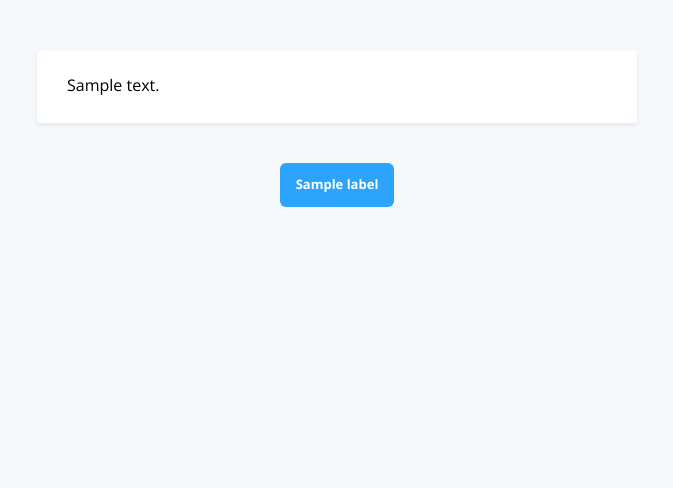
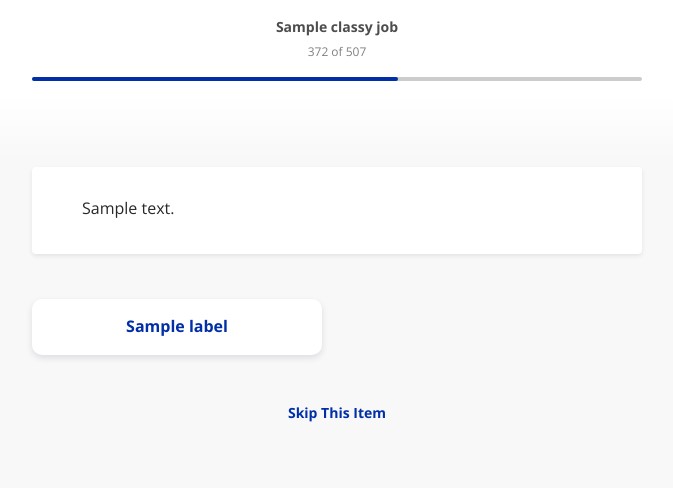
Before and after one commit to felixterpstra/classy, a Flask app: template templates/classy-text.html in a window 1280 px wide. Shown: the top 488 px of the page, without its empty margins (303-976 px from the left). Run offline with Flask 2, Linux system fonts and the light colour scheme; tables that the repository leaves empty hold one stand-in row (values such as "Sample post"); the template is opened without the code that fills it: values that come from a table or form of the project are taken from there, most other values are stand-ins (such as "Sample title", 1, 10 or a date in 2020); data that the repository does not hold is empty; style sheets or scripts are compiled from the project's sources; parts of the project's set-up code (start-up, migrations or seed data) failed here and were passed over; some libraries are stand-ins or nearby versions.

Commit message:
Latest style

```diff
--- a/app.py
+++ b/app.py
@@ -55,8 +55,10 @@ def classy_text(job_id):
         filter(ClassyText.id.notin_(sub_query)).\
         filter(ClassyText.classy_job_id == job_id).first()
 
+    classy_job = db.session.query(ClassyJob).get(job_id)
+
     ##print(classy_text.classification_text, file=sys.stderr)
-    return render_template('classy-text.html', classy_labels=classy_labels, classy_text=classy_text)
+    return render_template('classy-text.html', classy_job=classy_job, classy_labels=classy_labels, classy_text=classy_text)
 
 
 @app.route('/about/')
--- a/static/css/general.less
+++ b/static/css/general.less
@@ -1,13 +1,41 @@
+@text-dark: rgb(40,40,40);
+@blue: #002FA7;
+
 html, body {
   font-family: 'Open Sans', sans-serif;
-  background: #f6f9fc;
+  background: rgb(248,248,248);
+  -webkit-font-smoothing: antialiased;
 }
 
 .home, .textView {
+  position: absolute;
+  top: 0;
+  left: 0;
+  width: 100%;
+  height: 160px;
+  background: -moz-linear-gradient(top, rgba(255,255,255,1) 60%, rgba(255,255,255,0) 100%);
+  background: -webkit-linear-gradient(top, rgba(255,255,255,1) 60%,rgba(255,255,255,0) 100%);
+  background: linear-gradient(to bottom, rgba(255,255,255,1) 60%,rgba(255,255,255,0) 100%);
 }
 
 
 // Home
+
+.welcome {
+  text-align: center;
+  padding: 50px 0 30px;
+}
+
+.welcomeTitle {
+  font-size: 20px;
+  color: rgb(40,40,40);
+  margin-bottom: 6px;
+}
+
+.welcomeSubtitle {
+  font-size: 13px;
+  color: rgb(128,128,128);
+}
 
 .jobCardGrid {
   padding: 50px;
@@ -18,27 +46,27 @@ html, body {
 }
 
 .jobCard {
-  box-shadow: 0 2px 4px rgba(50, 50, 93, .1);
+  box-shadow: 0 3px 6px rgba(50, 50, 93, .13);
   background: white;
-  border-radius: 4px;
+  border-radius: 10px;
   text-decoration: none;
-  padding: 23px 30px 26px;
+  padding: 21px 30px 26px;
   transition: all 150ms;
 
   &:hover {
-    box-shadow: 0 4px 10px rgba(50, 50, 93, .18);
+    box-shadow: 0 5px 8px rgba(50, 50, 93, .18);
     transform: translateY(-2px);
 
     .jobCardTitle {
-      color: rgb(44,164,252);
+      color: #003DD9;
     }
   }
 }
 
 .jobCardTitle {
-  font-size: 15px;
-  font-weight: 700;
-  color: #424770;
+  font-size: 16px;
+  font-weight: 600;
+  color: @blue;
   margin-bottom: 6px;
   transition: all 150ms;
 }
@@ -52,13 +80,50 @@ html, body {
 // Text View
 
 .textView {
-  padding: 50px 5% 50px;
   text-align: center;
 }
 
+.textHeader {
+  padding: 16px 0 0;
+}
+
+.textHeaderTitle {
+  font-size: 14px;
+  font-weight: 600;
+  color: rgb(77,77,77);
+  margin-bottom: 6px;
+}
+
+.textHeaderSubtitle {
+  font-size: 12px;
+  color: rgb(128,128,128);
+  margin-bottom: 2px;
+}
+
+.progressBar {
+  display: inline-block;
+  width: 610px;
+  background: rgb(204,204,204);
+  height: 4px;
+  border-radius: 2px;
+  position: relative;
+}
+
+.progressBarActive {
+  position: absolute;
+  left: 0;
+  top: 0;
+  width: 60%;
+  background: @blue;
+  height: 4px;
+  border-radius: 2px;
+}
+
+
 .main {
+  padding: 80px 5% 50px;
   width: 90%;
-  max-width: 600px;
+  max-width: 610px;
   display: inline-block;
 }
 
@@ -67,21 +132,54 @@ html, body {
   box-shadow: 0 2px 4px rgba(50, 50, 93, .1);
   background: white;
   border-radius: 4px;
-  padding: 23px 30px 26px;
-  margin-bottom: 30px;
+  padding: 27px 50px 31px;
+  margin-bottom: 45px;
+  font-size: 16px;
+  color: rgb(40,40,40);
+  line-height: 1.8;
 }
 
 .classLabelContainer {
+  display: grid;
+  grid-gap: 30px 30px;
+  grid-template-columns: repeat(auto-fill, minmax(250px, 1fr));
+  align-items: start;
+  margin-bottom: 45px;
 }
 
 .classButton {
-  margin: 10px;
-  font-size: 13px;
-  border-radius: 6px;
-  padding: 12px 16px 14px;
-  background: rgb(44,164,252);
+  font-size: 16px;
+  font-weight: 700;
+  background: white;
   border: none;
-  color: white;
-  font-weight: 700;
+  color: @blue;
   font-family: 'Open Sans', sans-serif;
+  box-shadow: 0 3px 6px rgba(50, 50, 93, .13);
+  border-radius: 10px;
+  text-decoration: none;
+  padding: 16px 30px 18px;
+  transition: all 150ms;
+  cursor: pointer;
+
+  &:hover {
+    box-shadow: 0 5px 8px rgba(50, 50, 93, .18);
+    transform: translateY(-2px);
+
+    .jobCardTitle {
+      color: #003DD9;
+    }
+  }
 }
+
+.ignoreButton {
+  font-size: 14px;
+  font-weight: 600;
+  color: @blue;
+  display: inline-block;
+}
+
+.ignoreButtonIcon {
+  background: url('nav-arrow@2x.png') 0 0 / 12px 32px;
+  width: 12px;
+  height: 16px;
+}
--- a/templates/classy-text.html
+++ b/templates/classy-text.html
@@ -6,6 +6,13 @@
 
 {% block main %}
   <div class="textView">
+    <div class="textHeader">
+      <div class="textHeaderTitle">{{classy_job.name}}</div>
+      <div class="textHeaderSubtitle">372 of 507</div>
+      <div class="progressBar">
+        <div class="progressBarActive"></div>
+      </div>
+    </div>
     <div class="main">
       <form action="" method="post" name="frmClassification" >
         <input type="hidden" name="classy_text_id" value="{{classy_text.id}}" />
@@ -16,6 +23,10 @@
             <button type="submit" class="classButton" name="btnLabel" value={{label.id}}>{{label.name}}</button>
           {% endfor %}
         </div>
+        <div class="ignoreButton">
+          Skip This Item
+          <div class="ignoreButtonIcon"></div>
+        </div>
       </form>
     </div>
   </div>
--- a/templates/home.html
+++ b/templates/home.html
@@ -5,6 +5,10 @@
 
 {% block main %}
   <div class="home">
+    <div class="welcome">
+      <div class="welcomeTitle">Welcome to Classy</div>
+      <div class="welcomeSubtitle">Choose a job to work on or create a new one</div>
+    </div>
     <div class="jobCardGrid">
       {% for job in classy_jobs %}
         <a class="jobCard" href="classy-text/{{job.id}}">
```
Also changed, not shown: static/img/ignore-arrow@2x.png (added), static/img/nav-arrow@2x.png (added). Lines whose indentation alone changed are shown as unchanged.
